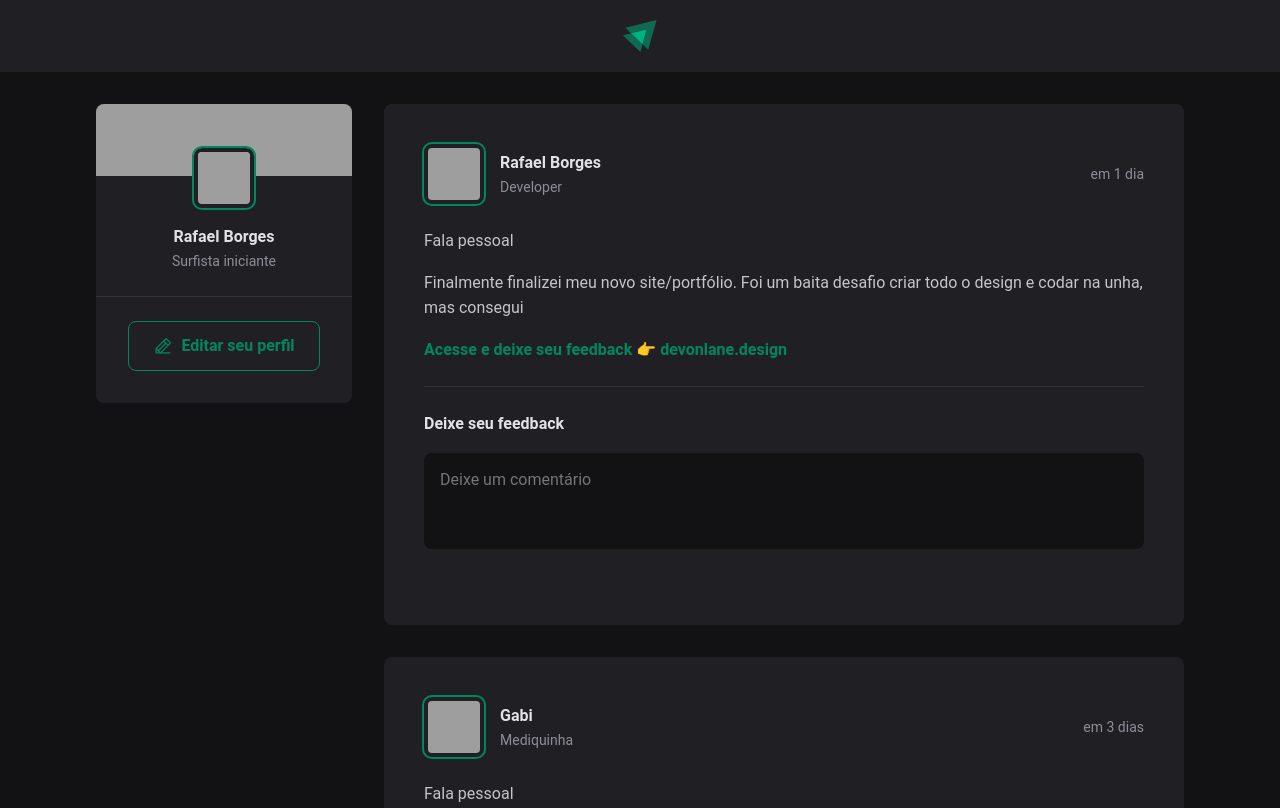
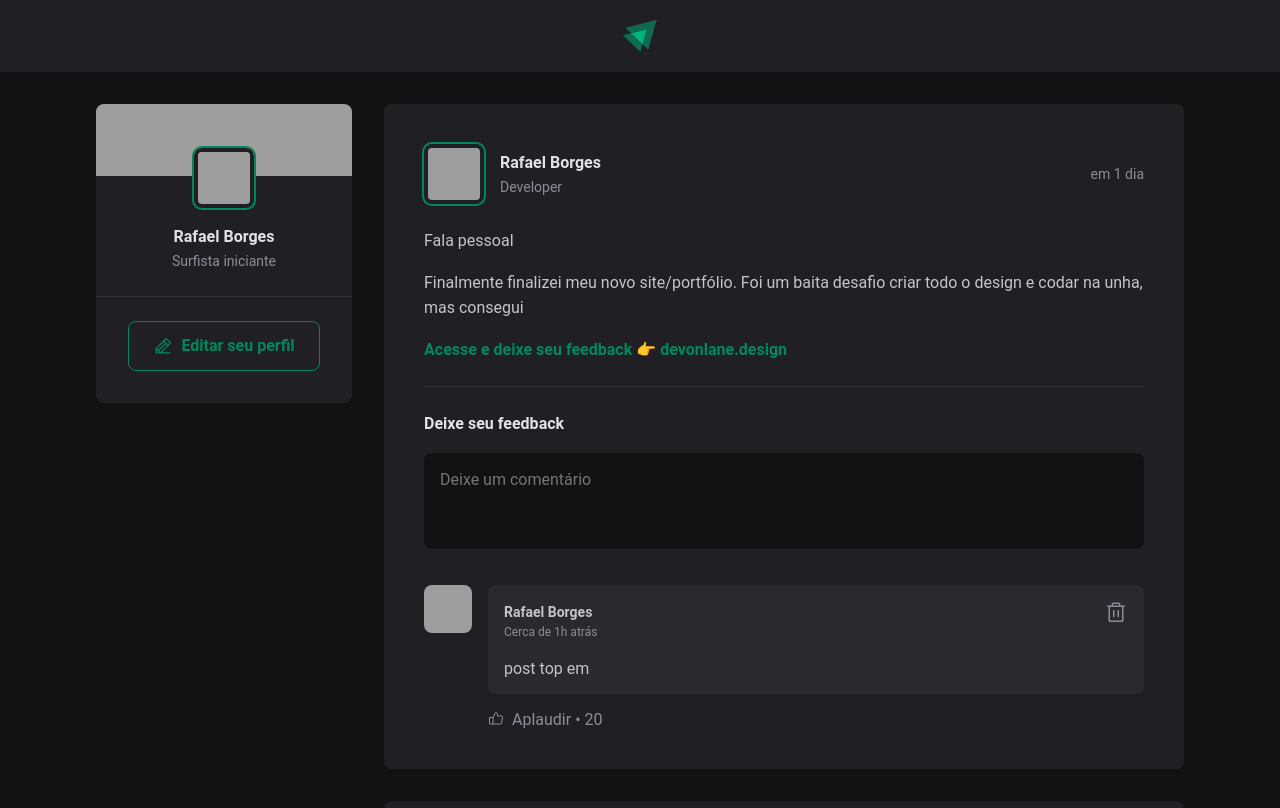
Before and after one commit to rafaelborges26/feed-web, a React app: page / in a window 1280 px wide. Shown: the top 808 px of the page. Built offline with nearby package versions, Linux system fonts and the light colour scheme; grey boxes are pictures that could not be loaded; the HTML template or start-up script is replaced by a standard one.

Commit message:
added rules to add and remove comments

```diff
--- a/src/components/Comment.jsx
+++ b/src/components/Comment.jsx
@@ -2,7 +2,10 @@ import { ThumbsUp, Trash } from 'phosphor-react'
 import styles from './Comment.module.css'
 import { Avatar } from './Avatar'
 
-export function Comment() {
+export function Comment({ content, onDeleteComment }) {
+    function handleDeleteComment() {
+        onDeleteComment(content)
+    }
     return (
         <div className={styles.comment}>
             <Avatar hasBorder={false} src="https://github.com/rafaelborges26.png"  />
@@ -15,11 +18,11 @@ export function Comment() {
                             <time title='11 de Agosto às 22:30h' dateTime="2023-08-11 22:30:00" >Cerca de 1h atrás</time>
                         </div>
 
-                        <button title="Deletar comentário">
+                        <button onClick={handleDeleteComment} title="Deletar comentário">
                             <Trash size={24} />
                         </button>
                     </header>
-                    <p>muito bom parabens</p>
+                    <p>{content}</p>
                 </div>
                 <footer>
                     <button>
--- a/src/components/Post.jsx
+++ b/src/components/Post.jsx
@@ -13,7 +13,9 @@ const comments = [
 
 export function Post({ author, publishedAt, content }) {
 
-    const [comments, setComments] = useState([])
+    const [comments, setComments] = useState(['post top em'])
+    const [newCommentText, setNewCommentText] = useState([''])
+
 
     const publishedDateFormatted = format(publishedAt, "d 'de' LLLL 'às' HH:mm'h'", {
         locale: ptBR
@@ -26,7 +28,19 @@ export function Post({ author, publishedAt, content }) {
 
     function handleCreateNewComment() {
         event.preventDefault()
-        setComments([...comments, comments.length + 1])
+
+        setComments([...comments, newCommentText])
+        setNewCommentText('')
+    }
+
+    function handleNewCommentChange() {
+        setNewCommentText(event.target.value)
+    }
+
+    function deleteComment(commentToDelete) {
+        const commentsWithoutDeletedOne = comments.filter(comment => commentToDelete !== comment)
+
+        setComments(commentsWithoutDeletedOne)
     }
 
     return (
@@ -54,7 +68,7 @@ export function Post({ author, publishedAt, content }) {
 
             <form onSubmit={handleCreateNewComment} className={styles.commentForm}>
                 <strong>Deixe seu feedback</strong>
-                <textarea placeholder='Deixe um comentário' />
+                <textarea name="comment" placeholder='Deixe um comentário' onChange={handleNewCommentChange} value={newCommentText}/>
                 <footer>
                   <button type="submit">Comentário</button>
                 </footer>
@@ -62,7 +76,7 @@ export function Post({ author, publishedAt, content }) {
 
             <div className={styles.commentList}>
                 {comments.map(comment => (
-                    <Comment />
+                    <Comment key={comment} content={comment} onDeleteComment={deleteComment} />
                 ))}
             </div>
         </article>
```
